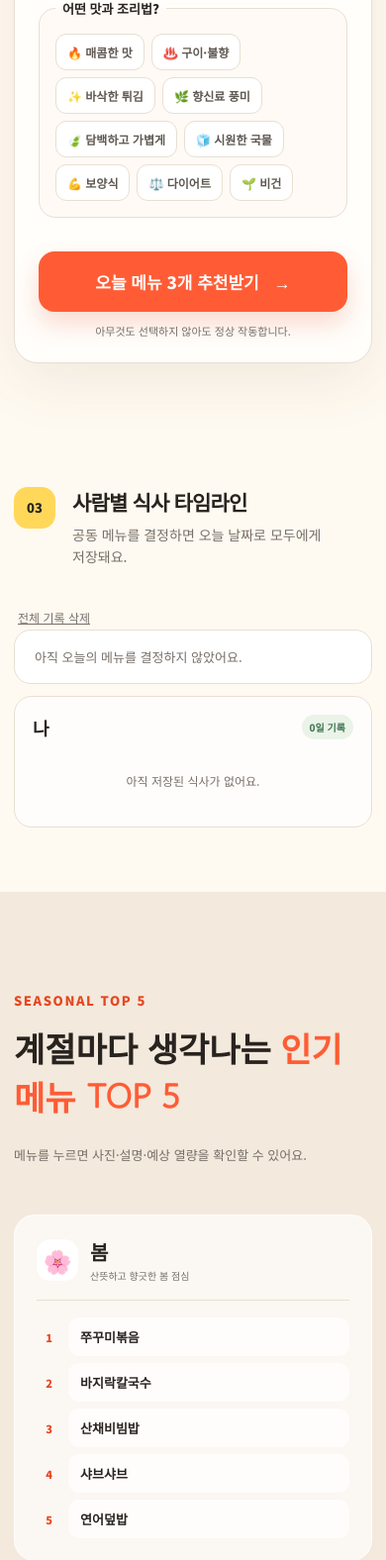
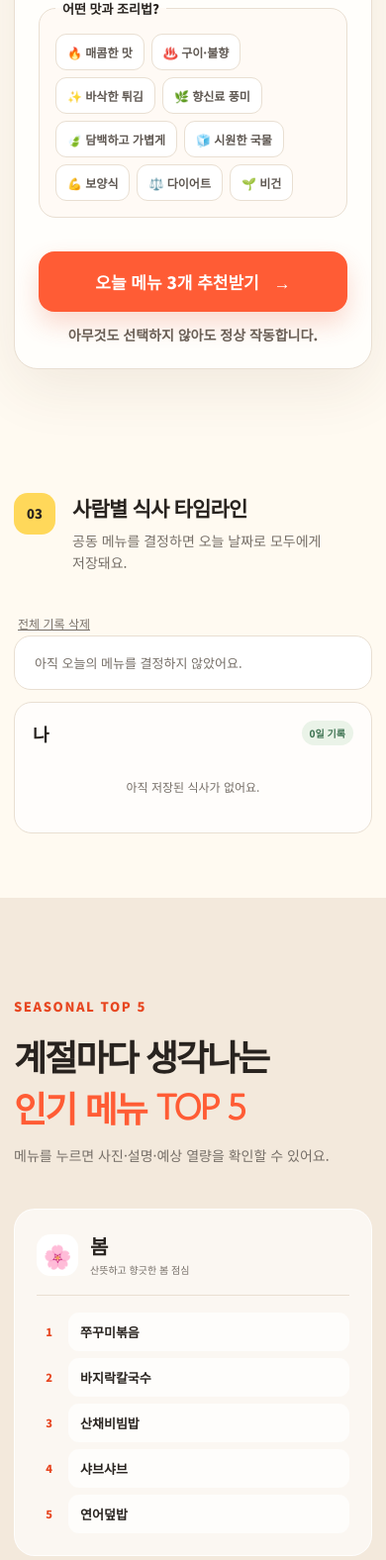
Before and after one commit to gyeongyee/whats-today-meal, a FastAPI app: page / in a window 390 px wide; the page is wider, and only the part inside the window is pictured. Shown: the part 2144-3720 px from the top of that part at 99% size. Run offline with FastAPI, Linux system fonts and the light colour scheme.

Commit message:
Refine seasonal heading and input hint

```diff
--- a/static/style.css
+++ b/static/style.css
@@ -129,7 +129,7 @@ input:focus, select:focus { border-color: var(--orange); box-shadow: 0 0 0 4px r
 }
 .primary-button:hover { background: var(--orange-dark); }
 .primary-button:disabled { opacity: .65; cursor: wait; }
-.input-help { margin: 11px 0 0; color: var(--muted); text-align: center; font-size: 11px; }
+.input-help { margin: 13px 0 0; color: #6a5f56; text-align: center; font-size: 14px; font-weight: 800; }
 
 .results-section { background: #2e2925; color: white; padding-block: 80px; }
 .results-heading { display: flex; align-items: flex-end; justify-content: space-between; gap: 20px; margin-bottom: 30px; }
@@ -195,9 +195,10 @@ input:focus, select:focus { border-color: var(--orange); box-shadow: 0 0 0 4px r
 .empty-state { margin: 0; padding: 28px; border: 1px dashed var(--line); border-radius: 16px; color: var(--muted); text-align: center; font-size: 13px; }
 
 .seasonal-section { padding-block: 100px; background: #f3e9dc; }
-.seasonal-heading { display: flex; align-items: flex-end; justify-content: space-between; gap: 24px; margin-bottom: 42px; }
-.seasonal-heading h2 { max-width: 720px; margin: 0; font-size: clamp(34px, 5vw, 55px); }
-.seasonal-heading p { max-width: 300px; margin: 0 0 7px; color: var(--muted); font-size: 13px; line-height: 1.7; }
+.seasonal-heading { margin-bottom: 42px; }
+.seasonal-heading h2 { max-width: none; margin: 0; white-space: nowrap; font-size: clamp(32px, 4.4vw, 52px); letter-spacing: -.055em; }
+.seasonal-heading h2 em { white-space: nowrap; }
+.seasonal-heading p { margin: 12px 0 0; color: var(--muted); font-size: 14px; line-height: 1.7; }
 .seasonal-grid { display: grid; grid-template-columns: repeat(4, 1fr); gap: 13px; }
 .season-card { padding: 22px; border: 1px solid rgba(255,255,255,.85); border-radius: 21px; background: rgba(255,255,255,.62); }
 .season-card-heading { display: flex; align-items: center; gap: 12px; min-height: 55px; padding-bottom: 17px; border-bottom: 1px solid var(--line); }
@@ -267,7 +268,7 @@ footer p { margin: 8px 0 0; font-size: 11px; line-height: 1.6; }
     .preference span { text-align: center; }
     .results-section { padding-block: 60px; }
     .timeline-section { padding-block: 65px; }
-    .seasonal-heading { align-items: flex-start; flex-direction: column; }
+    .seasonal-heading h2 { white-space: normal; font-size: 36px; }
     .seasonal-grid { grid-template-columns: 1fr; }
     .catalog-heading { align-items: flex-start; flex-direction: column; }
     .catalog-groups { grid-template-columns: 1fr; }
--- a/templates/index.html
+++ b/templates/index.html
@@ -6,7 +6,7 @@
     <meta name="description" content="회사 동료들의 최근 3일 식사를 분석해 모두에게 새로운 점심 메뉴를 추천합니다.">
     <meta name="theme-color" content="#ff5c35">
     <title>오늘 뭐 먹지 AI — 점심 고민을 30초 만에</title>
-    <link rel="stylesheet" href="{{ url_for('static', path='/style.css') }}?v=10">
+    <link rel="stylesheet" href="{{ url_for('static', path='/style.css') }}?v=11">
 </head>
 <body>
 <header class="site-header">
```
